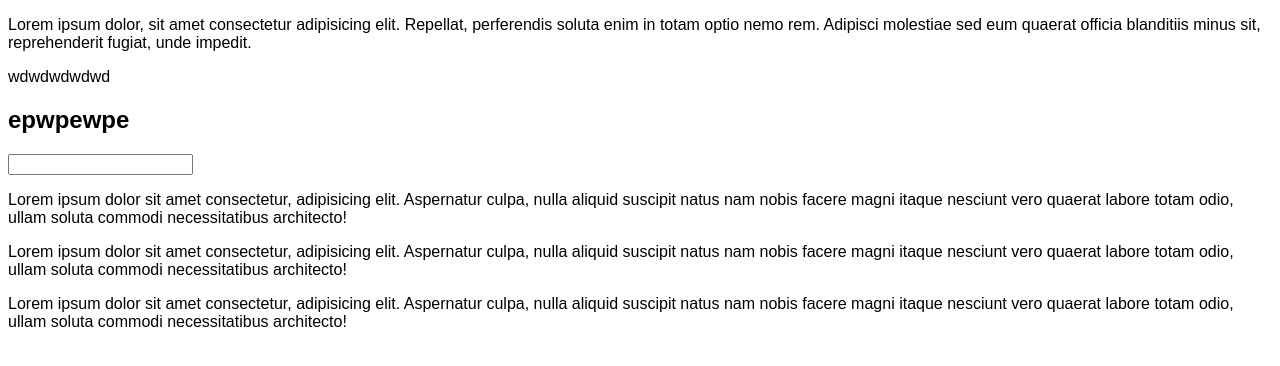
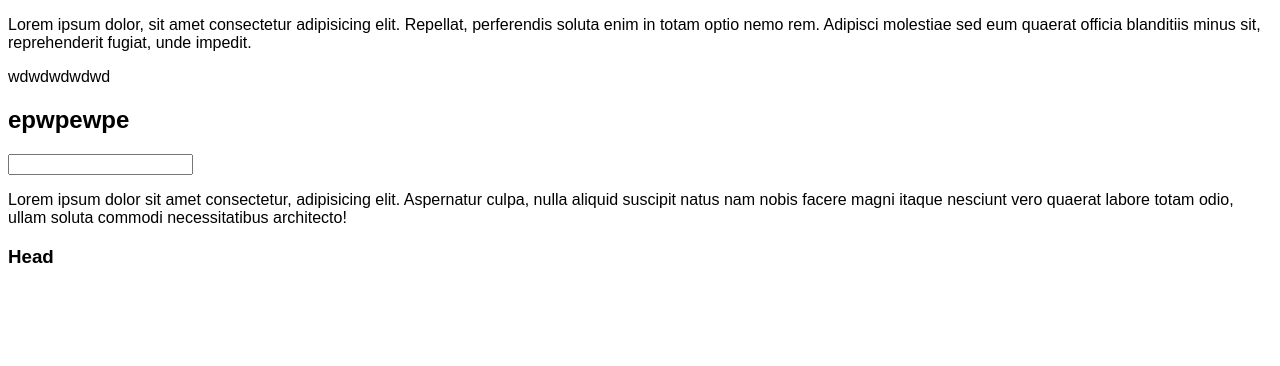
Before and after one commit to Naijyk/test, a plain HTML site: page index.html in a window 1280 px wide. Drawn offline with Linux system fonts and the light colour scheme.

Commit message:
4-commit

```diff
--- a/index.html
+++ b/index.html
@@ -13,8 +13,7 @@
         <h2>epwpewpe</h2>
         <input type="text">
         <p>Lorem ipsum dolor sit amet consectetur, adipisicing elit. Aspernatur culpa, nulla aliquid suscipit natus nam nobis facere magni itaque nesciunt vero quaerat labore totam odio, ullam soluta commodi necessitatibus architecto!</p>
-        <p>Lorem ipsum dolor sit amet consectetur, adipisicing elit. Aspernatur culpa, nulla aliquid suscipit natus nam nobis facere magni itaque nesciunt vero quaerat labore totam odio, ullam soluta commodi necessitatibus architecto!</p>
-        <p>Lorem ipsum dolor sit amet consectetur, adipisicing elit. Aspernatur culpa, nulla aliquid suscipit natus nam nobis facere magni itaque nesciunt vero quaerat labore totam odio, ullam soluta commodi necessitatibus architecto!</p>
+        <h3>Head</h3>
     </div>
 </body>
 </html>
```
